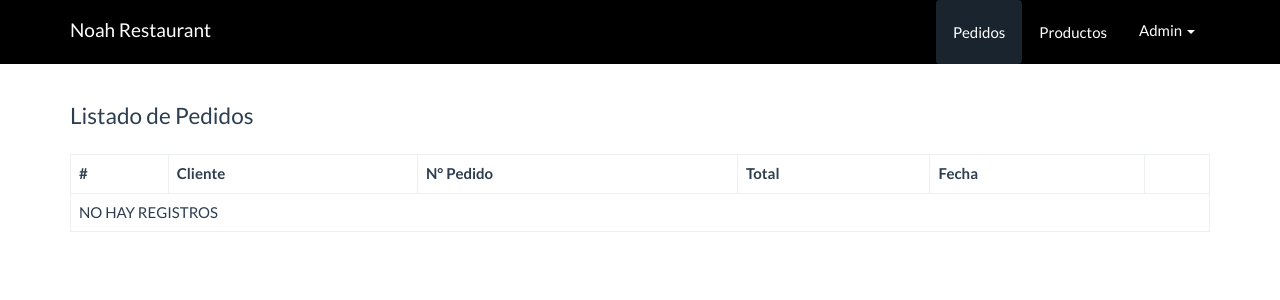
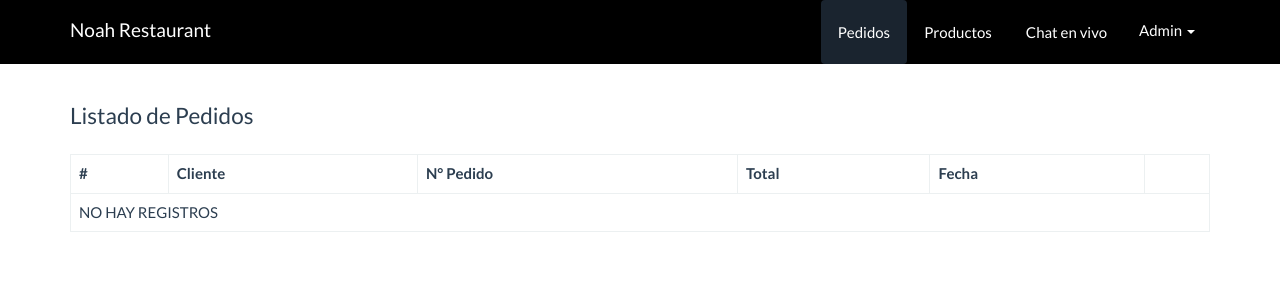
Before and after one commit to Damarys08/noah_restaurant, a PHP site: page /Cinema/tienda-online/panel/pedidos/index.php in a window 1280 px wide. Shown: the top 300 px of the page. Run offline with PHP 8.4, Linux system fonts and the light colour scheme; data that the repository does not hold is empty.

Commit message:
caht en vivo agregado en panel

```diff
--- a/tienda-online/panel/pedidos/index.php
+++ b/tienda-online/panel/pedidos/index.php
@@ -39,6 +39,9 @@
             </li>
             <li>
               <a href="../peliculas/index.php" class="btn">Productos</a>
+            </li>
+            <li>
+              <a href="https://www.tidio.com/panel/conversations" class="btn">Chat en vivo</a>
             </li>
             <li class="dropdown">
                 <a href="#" class="dropdown-toggle" data-toggle="dropdown" role="button" aria-haspopup="true" aria-expanded="false">Admin <span class="caret"></span></a>
--- a/tienda-online/panel/peliculas/form_registrar.php
+++ b/tienda-online/panel/peliculas/form_registrar.php
@@ -37,6 +37,9 @@
             </li>
             <li class="active">
               <a href="index.php" class="btn">peliculas</a>
+            </li>
+            <li>
+              <a href="https://www.tidio.com/panel/conversations" class="btn">Chat en vivo</a>
             </li>
             <li class="dropdown">
                 <a href="#" class="dropdown-toggle" data-toggle="dropdown" role="button" aria-haspopup="true" aria-expanded="false">Admin <span class="caret"></span></a>
--- a/tienda-online/panel/peliculas/index.php
+++ b/tienda-online/panel/peliculas/index.php
@@ -38,6 +38,9 @@
             </li>
             <li class="active">
               <a href="index.php" class="btn">Productos</a>
+            </li>
+            <li>
+              <a href="https://www.tidio.com/panel/conversations" class="btn">Chat en vivo</a>
             </li>
             <li class="dropdown">
                 <a href="#" class="dropdown-toggle" data-toggle="dropdown" role="button" aria-haspopup="true" aria-expanded="false">Admin <span class="caret"></span></a>
```
